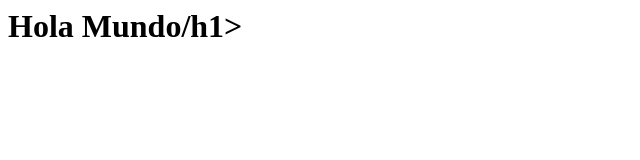
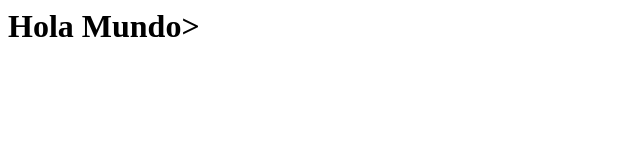
Before and after one commit to jimmy-cmd/tareas, a plain HTML site: page index.html in a window 1280 px wide. Shown: the full height of the page, 0-640 px from the left. Drawn offline with Linux system fonts and the light colour scheme.

Commit message:
Update index.html

```diff
--- a/index.html
+++ b/index.html
@@ -3,6 +3,6 @@
 <titleHola Mundo/title>
 </head>
 <body>
-<h1>Hola Mundo/h1>
+<h1>Hola Mundo>
 </bidy>
 </html>
```
